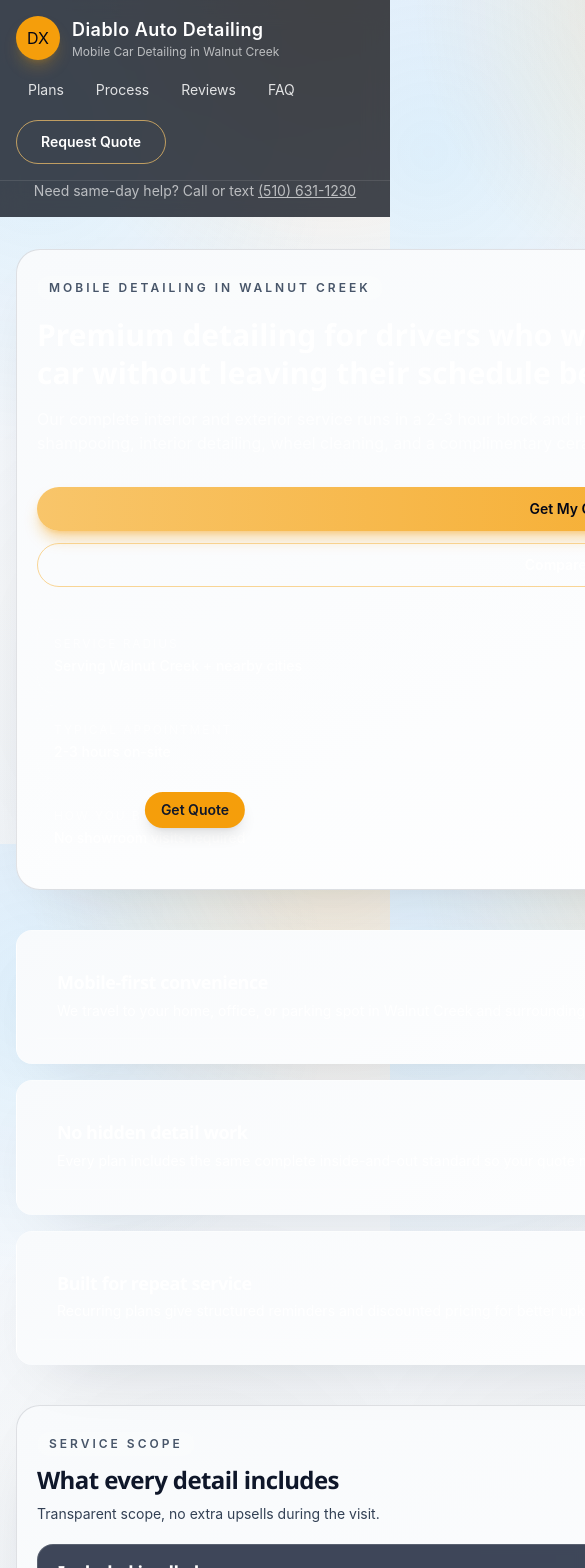
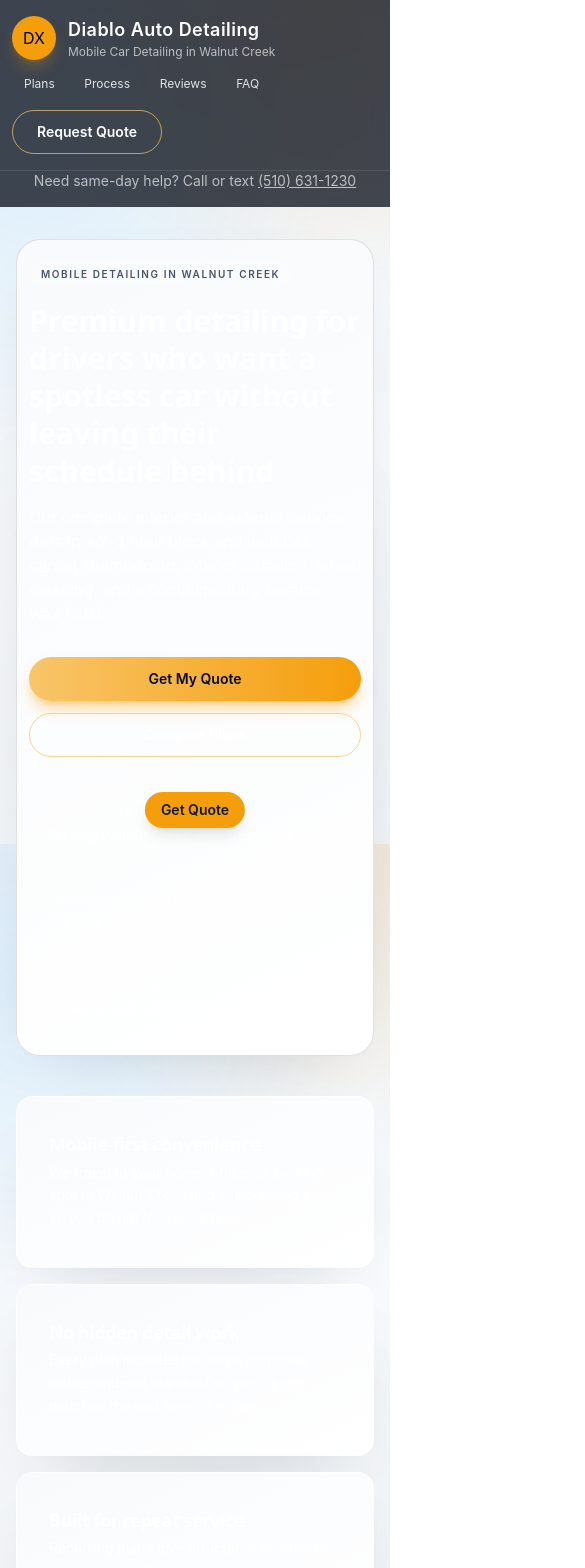
Before and after one commit to jakerslam/Diablo-Auto-Detailing-Website, a SvelteKit app: page / in a window 390 px wide. Shown: the top 1568 px of the page, 585 px wide, since content can reach past the window. Built offline with nearby package versions, Linux system fonts and the light colour scheme.

Commit message:
Refine mobile viewport layout for header and sections

```diff
--- a/src/app.css
+++ b/src/app.css
@@ -130,3 +130,81 @@
     color: var(--google-star);
   }
 }
+
+@media (max-width: 480px) {
+  body,
+  .diablo-page {
+    width: 100%;
+    min-width: 0;
+    overflow-x: hidden;
+  }
+
+  header .diablo-top-bar,
+  footer,
+  main {
+    width: 100%;
+    max-width: 100%;
+  }
+
+  .diablo-page > header > div {
+    padding-left: 0.75rem;
+    padding-right: 0.75rem;
+    gap: 0.5rem;
+    align-items: flex-start;
+  }
+
+  .diablo-page > header > div > nav {
+    flex-wrap: nowrap;
+    gap: 0.35rem;
+    overflow-x: auto;
+    width: 100%;
+    scrollbar-width: none;
+    -ms-overflow-style: none;
+    padding-bottom: 0.15rem;
+  }
+
+  .diablo-page > header > div > nav::-webkit-scrollbar {
+    display: none;
+  }
+
+  .diablo-page > header > div > nav a {
+    flex-shrink: 0;
+    font-size: 0.75rem;
+    padding-top: 0.35rem;
+    padding-bottom: 0.35rem;
+    white-space: nowrap;
+  }
+
+  .diablo-page > main > section > .diablo-surface,
+  .diablo-page > footer > div {
+    padding-left: 0.75rem;
+    padding-right: 0.75rem;
+  }
+
+  .diablo-surface {
+    @apply px-3 py-5;
+  }
+
+  .diablo-kicker {
+    @apply text-[10px] tracking-[0.16em];
+  }
+
+  .diablo-section-title {
+    @apply text-2xl leading-tight;
+  }
+
+  .diablo-subtitle {
+    @apply text-xs leading-relaxed;
+  }
+
+  .diablo-page .diablo-surface,
+  .diablo-page > footer > div,
+  .diablo-page > main,
+  .diablo-page > main > section,
+  .diablo-page > main > section > div,
+  .diablo-page > header > div,
+  .diablo-page > header + p {
+    width: 100%;
+    max-width: 100%;
+  }
+}
```
